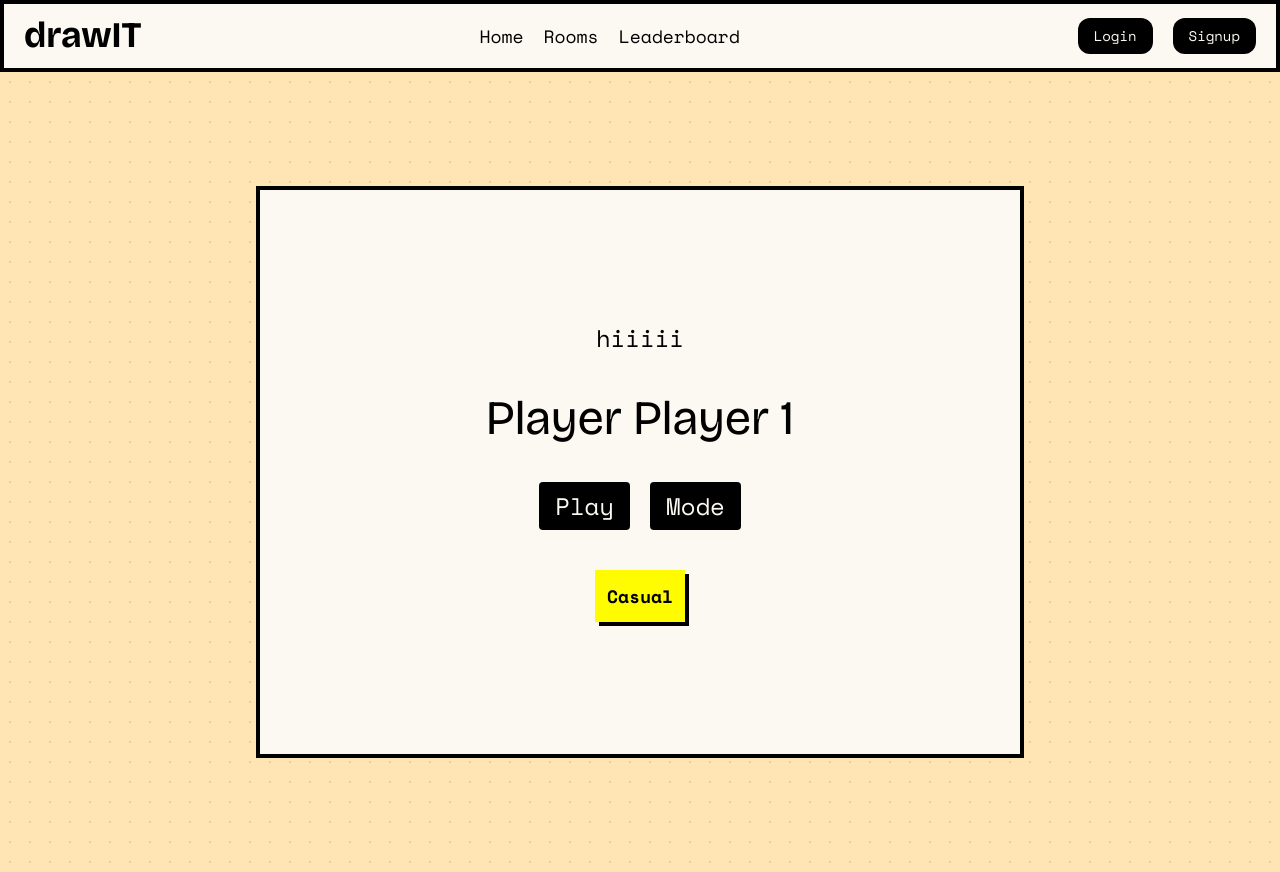
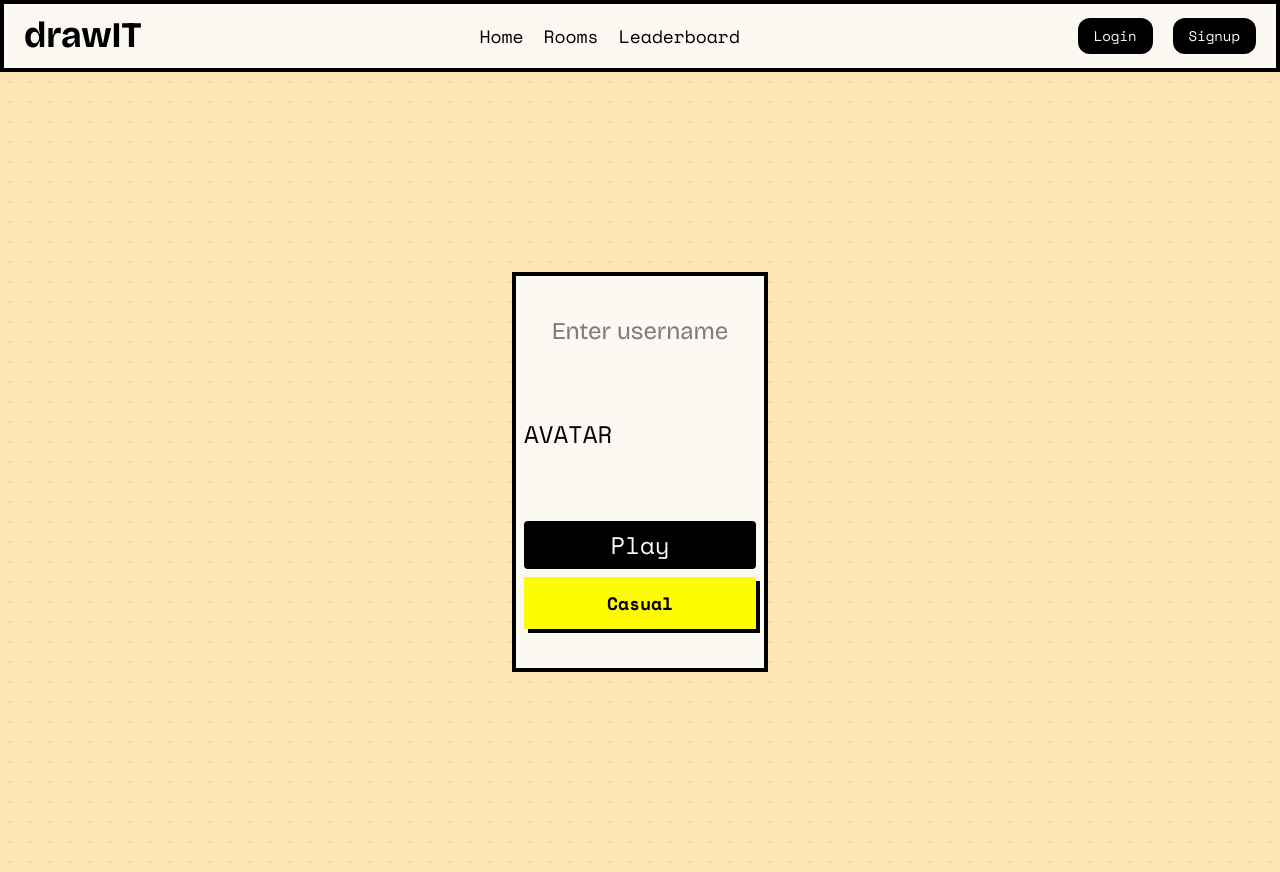
Before and after one commit to Alwin-2006/drawIT, a React app in the folder frontend/: page / in a window 1280 px wide. Built offline with nearby package versions, Linux system fonts and the light colour scheme; no server answers; the HTML template or start-up script is replaced by a standard one.

Commit message:
made homepage cleaner

```diff
--- a/frontend/src/pages/Game.jsx
+++ b/frontend/src/pages/Game.jsx
@@ -12,6 +12,7 @@ import {
   sendGuess,
 } from '../socket.js';
 import WhiteBoard from '../components/WhiteBoard.jsx';
+import useUserStore from '../store/userStore.js';
 
 const PlayersList = ({ players }) => {
   return (
@@ -39,13 +40,23 @@ function Game() {
   const [messages, setMessages] = useState([]);
   const [guessValue, setGuessValue] = useState('');
   const [status, setStatus] = useState('Connecting...');
-  const [playerName] = useState(() => `Guest-${Math.floor(1000 + Math.random() * 9000)}`);
+  const playerName = useUserStore((state) => state.username);
+  const setUsername = useUserStore((state) => state.setUsername);
+  const rating = useUserStore((state) => state.rating);
   const [playerId] = useState(() => `guest-${Date.now()}-${Math.random().toString(36).slice(2, 6)}`);
+
+  useEffect(() => {
+    if (!playerName) {
+      setUsername(`Guest-${Math.floor(1000 + Math.random() * 9000)}`);
+    }
+  }, [playerName, setUsername]);
   const [word, setWord]= useState(sampleword);
   const [hideword,setHideword]=  useState('');
   const roomCode = 'party-6767676767';
 
   useEffect(() => {
+    if (!playerName) return;
+
     const setup = async () => {
       const client = await connectGuest();
       const joinRoom = () => {
@@ -125,7 +136,10 @@ function Game() {
       <div className='flex items-center justify-between gap-3 p-2'>
         <span className='font-mono p-2 gap-10 text-2xl w-1/5'>{status}</span>
         <span className='font-mono bg-[var(--color-neutral)] text-[var(--color-primary)] border-4 border-[var(--color-primary)] p-2 flex flex-col items-center justify-center gap-10 text-2xl w-1/2'>{hideword}</span>
-        <span className='font-display bg-[var(--color-secondary)] text-[var(--color-primary)] border-[var(--color-primary)] p-2 shadow-[4px_4px_0px_0px_rgba(0,0,0,1)] flex flex-col items-center justify-center gap-10 text-sm w-1/5'>{playerName}</span>
+        <span className='font-display bg-[var(--color-secondary)] text-[var(--color-primary)] border-[var(--color-primary)] p-2 shadow-[4px_4px_0px_0px_rgba(0,0,0,1)] flex flex-col items-center justify-center gap-2 text-sm w-1/5'>
+          <span>{playerName || 'Guest'}</span>
+          <span className='text-xs'>Rating: {rating}</span>
+        </span>
       </div>
       <div className='home-background flex flex-row p-3 gap-3 h-screen'>
         <div className='font-display bg-[var(--color-neutral)] text-[var(--color-primary)] border-4 border-[var(--color-primary)] p-3 w-1/5 h-5/7 gap-10 text-2xl'>
--- a/frontend/src/pages/Home.jsx
+++ b/frontend/src/pages/Home.jsx
@@ -1,29 +1,34 @@
 import React from 'react'
 import { Link } from 'react-router-dom'
 import { useState } from 'react'
-import { io } from "socket.io-client";
+import useUserStore from '../store/userStore';
 
 function Home() {
-    const [username, setUsername] = useState('Player 1');
+    const usr = useUserStore((state)=> state.username);
+    const setUsername = useUserStore((state)=> state.setUsername);
     const [room, setRoom] = useState('');
     const [error, setError] = useState('');
-    const socket = io('http://localhost:3000');
     return (
         <div>
             <div className='home-background flex items-center justify-center h-screen'>
-                <div className="font-mono bg-[var(--color-neutral)] text-[var(--color-primary)] border-4 border-[var(--color-primary)] p-2 w-3/5 h-5/7 flex flex-col items-center justify-center gap-10 text-2xl">
+                <div className="font-mono bg-[var(--color-neutral)] text-[var(--color-primary)] border-4 border-[var(--color-primary)] p-2 w-1/5 h-1/2 flex flex-col  justify-around gap-2 text-2xl">
+                    <input
+                      className='text-2xl font-display text-center'
+                      value={usr}
+                      onChange={(event) => setUsername(event.target.value)}
+                      placeholder='Enter username'
+                    />
                     <div>
-                        hiiiii
+                        AVATAR
                     </div>
-                    <h1 className='text-5xl font-display'>Player {username}</h1>
-                    <div className="flex items-center justify-center gap-5">
-                        <Link to="/game" className='bg-[var(--color-primary)] text-[var(--color-neutral)] px-4 py-2 rounded-sm cursor-pointer hover:bg-[var(--color-secondary)] hover:text-black transition-all duration-200 ease-in-out'>Play</Link>
-                        <button className='bg-[var(--color-primary)] text-[var(--color-neutral)] px-4 py-2 rounded-sm cursor-pointer hover:bg-[var(--color-secondary)] hover:text-black transition-all duration-200 ease-in-out'>Mode</button>
+                    <div className='flex flex-col gap-2'>
+                        <div className="flex flex-col   gap-5">
+                            <Link to="/game" className='bg-[var(--color-primary)] text-[var(--color-neutral)] px-4 py-2 rounded-sm cursor-pointer hover:bg-[var(--color-secondary)] hover:text-black transition-all text-center duration-200 ease-in-out'>Play</Link>
+                        </div>
+                        <div className='font-bold text-lg flex items-center bg-[var(--color-tertiary)] shadow-[4px_4px_0px_0px_rgba(0,0,0,1)] justify-center p-3'>
+                            <span>Casual</span>
+                        </div>
                     </div>
-                    <div className='font-bold text-lg flex items-center bg-[var(--color-tertiary)] shadow-[4px_4px_0px_0px_rgba(0,0,0,1)] justify-center p-3'>
-                        <span>Casual</span>
-                    </div>
-
                 </div>
             </div>
         </div>
--- /dev/null
+++ b/frontend/src/store/userStore.js
@@ -0,0 +1,12 @@
+import { create } from 'zustand';
+
+const useUserStore = create((set) => ({
+  username: '',
+  rating: 0,
+
+  setUsername: (username) => set({ username }),
+  setRating: (rating) => set({ rating }),
+  resetUser: () => set({ username: '', rating: 0 }),
+}));
+
+export default useUserStore;
```
